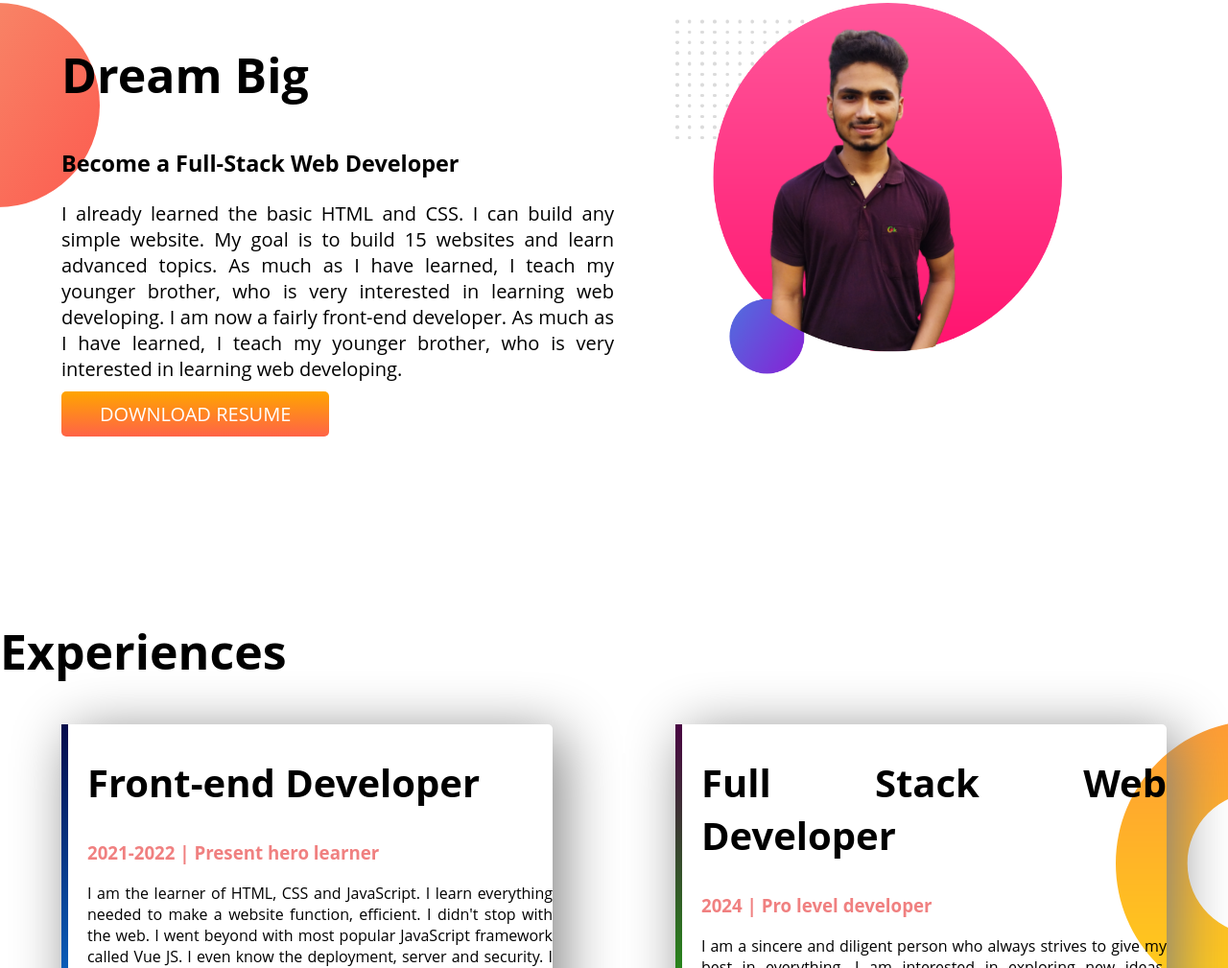
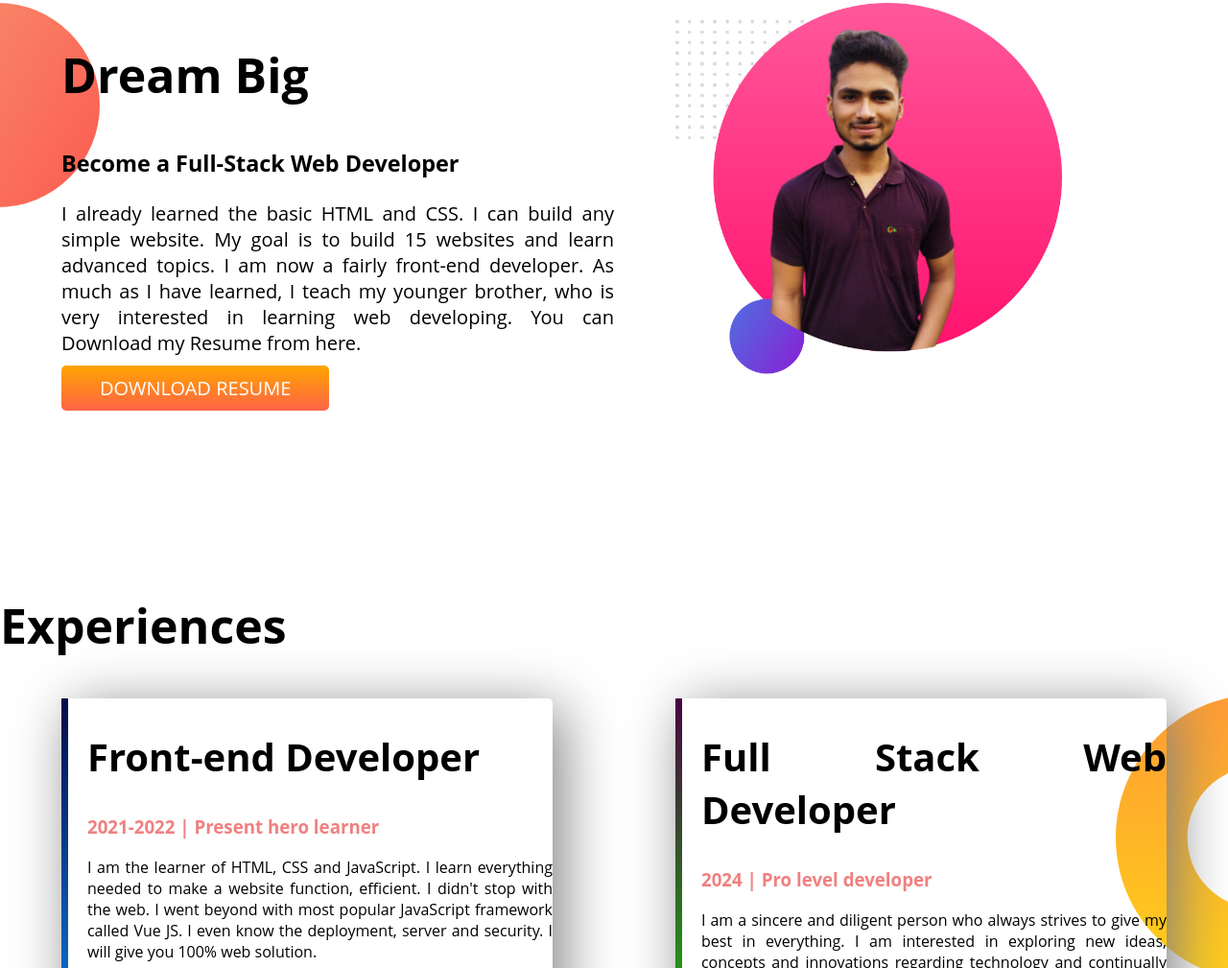
Before and after one commit to alamincoders/portfolio-for-me, a plain HTML site: page index.html in a window 1280 px wide. Shown: the part 1004-2013 px from the top of the page at 96% size. Drawn offline with Linux system fonts and the light colour scheme.

Commit message:
last change

```diff
--- a/index.html
+++ b/index.html
@@ -35,8 +35,8 @@
         <div class="half-width">
             <h1>Dream Big</h1>
             <h3>Become a Full-Stack Web Developer</h3>
-            <p>I already learned the basic HTML and CSS. I can build any simple website. My goal is to build 15 websites and learn advanced topics. As much as I have learned, I teach my younger brother, who is very interested in learning web developing.
-                I am now a fairly front-end developer. As much as I have learned, I teach my younger brother, who is very interested in learning web developing.
+            <p>I already learned the basic HTML and CSS. I can build any simple website. My goal is to build 15 websites and learn advanced topics. I am now a fairly front-end developer. As much as I have learned, I teach my younger brother, who is very
+                interested in learning web developing. You can Download my Resume from here.
             </p>
             <a class="link-button" href="./images/Al Amin.pdf">DOWNLOAD RESUME</a>
 
```
